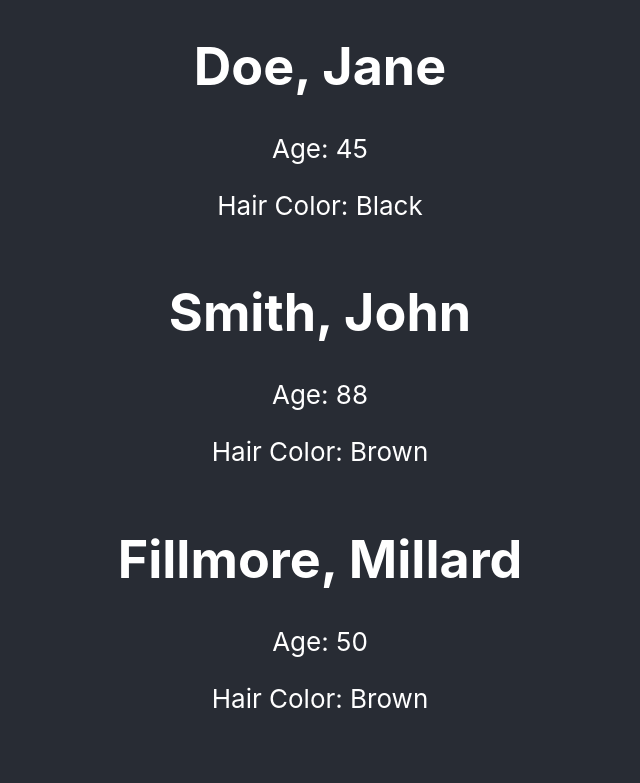
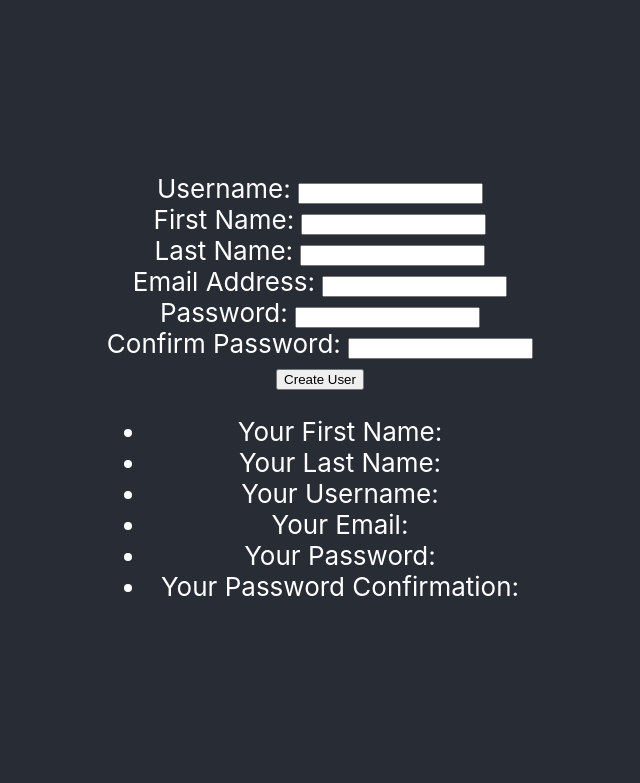
Before and after one commit to achan9528/coding_dojo_mern_stack, a React (Create React App) app in the folder my-first-react-app/: page / in a window 1280 px wide. Shown: the top 783 px of the page, without its empty margins (320-960 px from the left). Built offline with nearby package versions, Linux system fonts and the light colour scheme.

Commit message:
added HookForm:

```diff
--- a/my-first-react-app/src/App.js
+++ b/my-first-react-app/src/App.js
@@ -1,6 +1,7 @@
 import logo from './logo.svg';
 import './App.css';
-import PersonCard from './components/PersonCard'
+// import PersonCard from './components/PersonCard'
+import HookForm from './components/HookForm'
 
 function App() {
   return (
@@ -30,10 +31,15 @@ function App() {
           <li>Feed the dogs</li>
         </ul> */}
 
-        <PersonCard firstName={"Jane"} lastName={"Doe"} age={45} hairColor={"Black"}/>
+
+        {/* <PersonCard firstName={"Jane"} lastName={"Doe"} age={45} hairColor={"Black"}/>
         <PersonCard firstName={"John"} lastName={"Smith"} age={88} hairColor={"Brown"}/>
         <PersonCard firstName={"Millard"} lastName={"Fillmore"} age={50} hairColor={"Brown"}/>
-        <PersonCard firstName={"Maria"} lastName={"Smith"} age={62} hairColor={"Brown"}/>
+        <PersonCard firstName={"Maria"} lastName={"Smith"} age={62} hairColor={"Brown"}/> */}
+
+        {/* Hook Form Assignment */}
+        <HookForm></HookForm>
+
       </header>
     </div>
   );
--- /dev/null
+++ b/my-first-react-app/src/components/HookForm.js
@@ -0,0 +1,56 @@
+import React, { useState } from 'react';
+
+const HookForm = (props) => {
+    const [username, setUsername] = useState("");
+    const [firstName, setFirstname] = useState("");
+    const [lastName, setLastname] = useState("");
+    const [email, setEmail] = useState("");
+    const [password, setPassword] = useState("");
+    const [passwordConfirmation, setPasswordConfirmation] = useState("");
+
+    return(
+        <div>
+            <form>
+                <div>
+                    <label>Username: </label>
+                    <input type="text" onChange={ (e) => setUsername(e.target.value) } />
+                </div>
+                <div>
+                    <label>First Name: </label>
+                    <input type="text" onChange={ (e) => setFirstname(e.target.value) } />
+                </div>
+                <div>
+                    <label>Last Name: </label>
+                    <input type="text" onChange={ (e) => setLastname(e.target.value) } />
+                </div>
+                <div>
+                    <label>Email Address: </label>
+                    <input type="text" onChange={ (e) => setEmail(e.target.value) } />
+                </div>
+                <div>
+                    <label>Password: </label>
+                    <input type="text" onChange={ (e) => setPassword(e.target.value) } />
+                </div>
+                <div>
+                    <label>Confirm Password: </label>
+                    <input type="text" onChange={ (e) => setPasswordConfirmation(e.target.value) } />
+                </div>
+                <div>
+                    <input type="submit" value="Create User" />
+                </div>
+            </form>
+            <ul>
+                <li>Your First Name: { firstName } </li>
+                <li>Your Last Name: { lastName } </li>
+                <li>Your Username: { username } </li>
+                <li>Your Email: { email } </li>
+                <li>Your Password: { password } </li>
+                <li>Your Password Confirmation: { passwordConfirmation } </li>
+            </ul>
+        </div>
+
+
+    );
+}
+
+export default HookForm;
```
